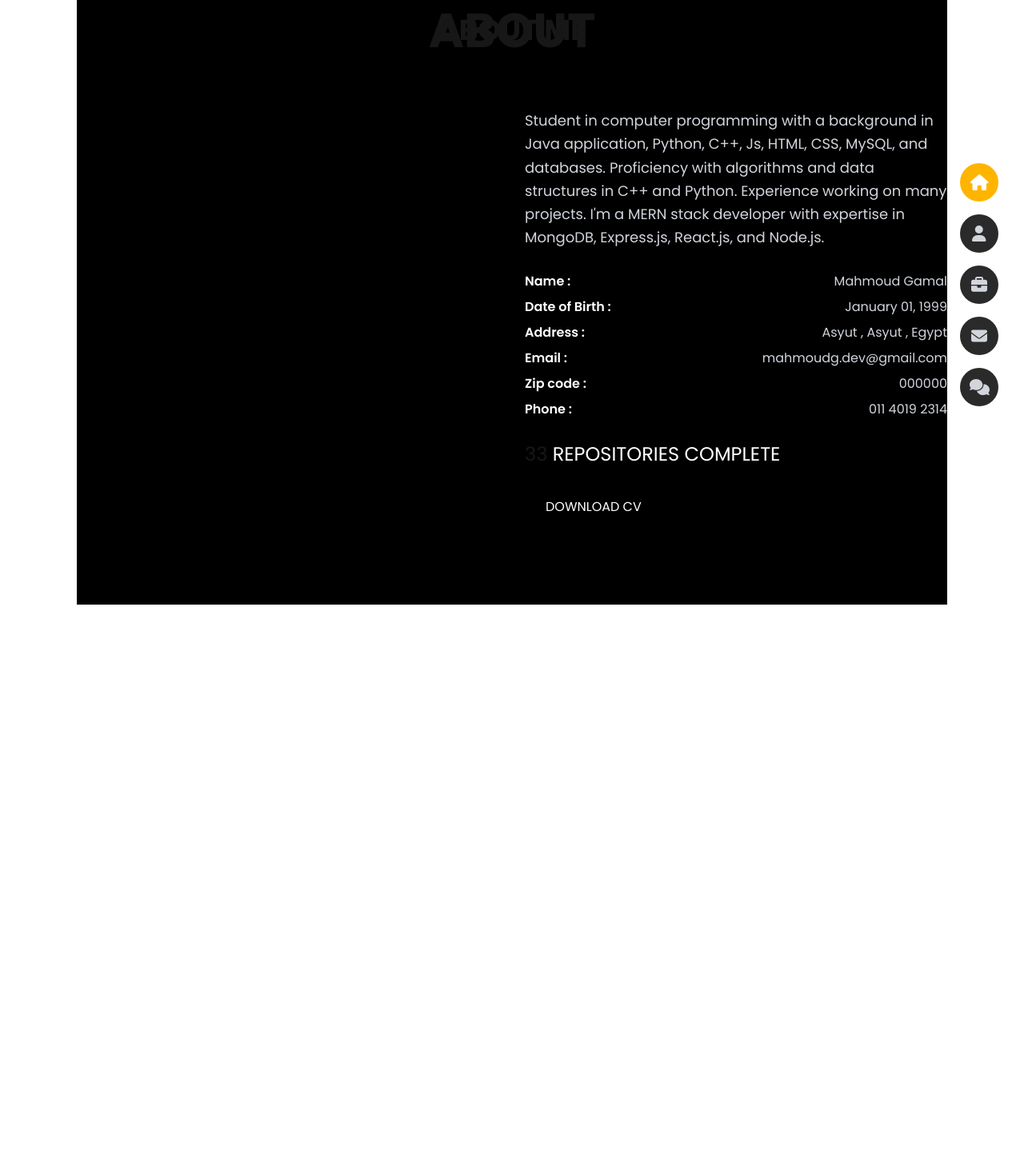
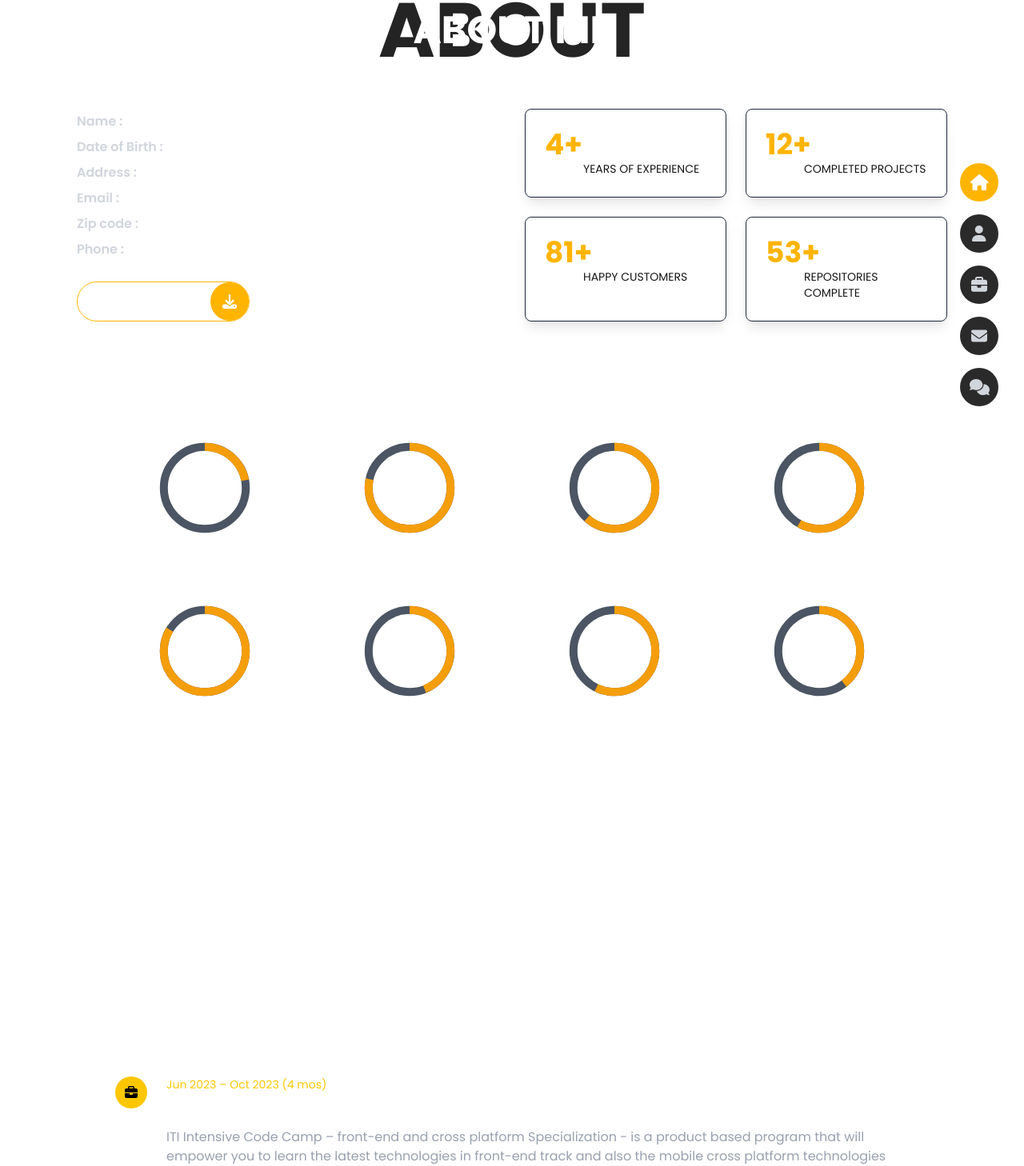
Before and after one commit to roone858/Mahmoud-Gamal---Portfolio, a Next.js app: page /about in a window 1280 px wide. Shown: the part 44-1502 px from the top of the page at 80% size. Before the commit the page ends 800 px from the top, so only its background shows below. Built offline with nearby package versions, Linux system fonts and the light colour scheme.

Commit message:
ABOUT BAGE LAYOUt and content

```diff
--- a/src/app/about/page.tsx
+++ b/src/app/about/page.tsx
@@ -3,6 +3,10 @@ import React from 'react'
 // import Image from 'next/image'
 // import profileImage from '@/assets/images/main.png'
 import Header from '@/components/Header'
+import Skills from '@/components/Skills';
+import ExperienceEducation from '@/components/ExperienceEducation';
+import { faDownload } from "@fortawesome/free-solid-svg-icons";
+import Button from '@/components/Button';
 
 interface AboutItem {
   label: string;
@@ -13,55 +17,65 @@ const About = () => {
   const aboutItems: AboutItem[] = [
     { label: 'Name', value: 'Mahmoud Gamal' },
     { label: 'Date of Birth', value: 'January 01, 1999' },
-    { label: 'Address', value: 'Asyut , Asyut , Egypt' },
+    { label: 'Address', value: ' Egypt' },
     { label: 'Email', value: 'mahmoudg.dev@gmail.com' },
     { label: 'Zip code', value: '000000' },
     { label: 'Phone', value: '011 4019 2314' },
   ]
 
   return (
-    <section className="py-8 pb-24 w-[85vw] mx-auto bg-black">
+    <section className="py-8 pb-24 w-[85vw] mx-auto">
       <Header title="about" subtitle="about me" />
 
       <div className="grid grid-cols-1 md:grid-cols-2 gap-8">
-        <div className="flex items-center justify-center">
-          {/* <Image
+     {/*   <div className="flex items-center justify-center">
+           <Image
             src={profileImage}
             alt="Profile"
             width={400}
             height={400}
             className="w-full max-w-xs rounded-full"
-          /> */}
-        </div>
+          />
+        </div>*/}
 
         <div>
-          <p className="text-gray-300 text-lg leading-relaxed mb-6">
-           {` Student in computer programming with a background in Java application, Python, C++,
-            Js, HTML, CSS, MySQL, and databases. Proficiency with algorithms and data structures
-            in C++ and Python. Experience working on many projects. I'm a MERN stack developer
-            with expertise in MongoDB, Express.js, React.js, and Node.js.`}
-          </p>
+
 
           <div className="w-full mb-6">
             <ul>
               {aboutItems.map((item, index) => (
                 <li key={index} className="flex justify-between py-1">
-                  <span className="text-white font-semibold">{item.label} : </span>
-                  <span className="text-gray-300">{item.value}</span>
+                  <span className="text-gray-300 font-semibold">{item.label} : </span>
+                  <span className="text-white ">{item.value}</span>
                 </li>
               ))}
             </ul>
           </div>
 
-          <h3 className="text-red text-2xl mb-6 uppercase font-poppins">
-            33 <span className="text-white">repositories complete</span>
-          </h3>
 
-          <a href="/cv.pdf" download className="uppercase rounded-full px-6 py-3 text-base bg-red text-white border-2 border-black font-poppins transition-all hover:-translate-y-1 hover:translate-x-1 inline-block">
-            download cv
-          </a>
+        <Button icon={faDownload} text="download cv" />
+        </div>
+        <div className="grid grid-cols-2 gap-6 text-left">
+          <div className="border border-gray-800 p-6 rounded-lg shadow-lg text-left">
+            <h3 className="text-4xl text-yellow font-bold">4+</h3>
+            <p className="text-sm text-left pl-12 uppercase">Years of Experience</p>
+          </div>
+          <div className="border border-gray-800 p-6 rounded-lg shadow-lg text-left">
+            <h3 className="text-4xl  text-yellow font-bold">12+</h3>
+            <p className="text-sm text-left pl-12 uppercase">Completed Projects</p>
+          </div>
+          <div className="border border-gray-800 p-6 rounded-lg shadow-lg text-left">
+            <h3 className="text-4xl text-yellow font-bold">81+</h3>
+            <p className="text-sm text-left pl-12 uppercase">Happy Customers</p>
+          </div>
+          <div className="border border-gray-800 p-6 rounded-lg shadow-lg text-left">
+            <h3 className="text-4xl text-yellow font-bold">53+</h3>
+            <p className="text-sm text-left pl-12 uppercase">repositories complete</p>
+          </div>
         </div>
       </div>
+      <Skills />
+      <ExperienceEducation />
     </section>
   )
 }
--- /dev/null
+++ b/src/components/Button.tsx
@@ -0,0 +1,29 @@
+"use client";
+import React from "react";
+import { FontAwesomeIcon } from "@fortawesome/react-fontawesome";
+import { motion } from "framer-motion";
+import { IconDefinition } from "@fortawesome/fontawesome-svg-core";
+
+const Button: React.FC<{ icon: IconDefinition; text: string }> = ({
+  icon,
+  text,
+}) => {
+  return (
+    <motion.a
+      href="/cv.pdf" // Replace with the path to your CV file
+      download
+      className="inline-flex items-center justify-between  border-1 border-yellow text-white  rounded-full font-semibold text-lg"
+      whileHover={{ backgroundColor: "#ffb400" }} // Scale up on hover
+      whileTap={{ backgroundColor: "#ffb400" }} // Scale down on click
+      transition={{ duration: 0.3, ease: "easeInOut" }}
+    >
+      <span className="px-6">{text}</span>
+      <div className=" flex items-center justify-center bg-yellow rounded-full text-white w-12 h-12" >
+
+      <FontAwesomeIcon icon={icon}/>
+      </div>
+    </motion.a>
+  );
+};
+
+export default Button;
--- /dev/null
+++ b/src/components/ExperienceEducation.tsx
@@ -0,0 +1,73 @@
+import React from "react";
+import { FontAwesomeIcon } from "@fortawesome/react-fontawesome";
+import {
+  faBriefcase,
+  faGraduationCap,
+} from "@fortawesome/free-solid-svg-icons";
+
+const ExperienceEducation: React.FC = () => {
+  const items = [
+     {
+          id: 1,
+          icon: faBriefcase,
+          title: 'Cross Platform mobile development and front-end, Information Technology Institute (ITI)',
+          date: 'Jun 2023 – Oct 2023 (4 mos)',
+          description: 'ITI Intensive Code Camp – front-end and cross platform Specialization - is a product based program that will empower you to learn the latest technologies in front-end track and also the mobile cross platform technologies and tools (React.js , Angular 2, Flutter development).'
+        },
+        {
+          id: 2,
+          icon: faGraduationCap,
+          title: 'Faculty of Education Assiut University, Assiut University',
+          date: 'Jun 2018 – Jul 2023',
+          description: 'good, Computer/Information Technology Administration and Management'
+        },
+        {
+          id: 3,
+          icon: faGraduationCap,
+          title: 'Udacity Web Development Professional TRACK 2022',
+          date: 'Oct 2022 – Present (2 mos)',
+          description: 'Working on server side REST APIs ,NODE JS , express , Agile mindset.'
+        },
+        {
+          id: 4,
+          icon: faBriefcase,
+          title: 'Front-end Developer, Information Technology Institute (ITI)',
+          date: 'Jun 2022 – Jul 2022 (2 mos)',
+          description: 'HTML/CSS development and managing the entire front-end using Bootstrap and JavaScript. Some experience with React and wireframing.'
+        },
+        {
+          id: 5,
+          icon: faGraduationCap,
+          title: 'Udacity Web Development Challenger TRACK 2022',
+          date: 'Aug 2022 – Sep 2022 (2 mos)',
+          description: 'Projects done: Created a website\'s dynamic homepage with mobile responsive interface. August 2022 | CXQWPEEP https://github.com/roone858/Main-Website'
+        }
+  ];
+
+  return (
+    <div className="min-h-screen text-white py-12 px-4 md:px-12">
+      <h1 className="text-4xl md:text-5xl font-bold text-center mb-12">
+        EXPERIENCE & EDUCATION
+      </h1>
+
+      <div className="max-w-7xl mx-auto">
+        {items.map((item, index) => (
+          <div key={index} className="flex items-start mb-12">
+            <div className="flex-shrink-0 mr-6">
+              <div className="w-10 h-10 bg-yellow-400 rounded-full flex items-center justify-center">
+                <FontAwesomeIcon icon={item.icon} className="text-black" />
+              </div>
+            </div>
+            <div>
+              <div className="text-yellow-400 text-sm mb-2">{item.date}</div>
+              <h3 className="text-xl font-semibold mb-2">{item.title}</h3>
+              <p className="text-gray-400">{item.description}</p>
+            </div>
+          </div>
+        ))}
+      </div>
+    </div>
+  );
+};
+
+export default ExperienceEducation;
--- a/src/components/Header.tsx
+++ b/src/components/Header.tsx
@@ -9,10 +9,10 @@ interface HeaderProps {
 const Header: React.FC<HeaderProps> = ({ title, subtitle }) => {
   return (
     <div className="relative w-full h-25 mb-12">
-      <h2 className="absolute text-6xl uppercase text-center text-nero font-poppins font-black left-1/2 top-1/2 -translate-x-1/2 -translate-y-1/2">
+      <h2 className="absolute text-8xl text-[#252424]  uppercase text-center text-nero font-poppins font-black left-1/2 top-1/2 -translate-x-1/2 -translate-y-1/2">
         {title}
       </h2>
-      <h1 className="relative text-4xl text-center uppercase font-black font-poppins left-1/2 top-1/2 -translate-x-1/2 -translate-y-1/2 z-10">
+      <h1 className="relative text-5xl text-center text-white uppercase font-black font-poppins left-1/2 top-1/2 -translate-x-1/2 -translate-y-1/2 z-10">
         {subtitle}
       </h1>
     </div>
--- /dev/null
+++ b/src/components/Skills.tsx
@@ -0,0 +1,56 @@
+import React from 'react';
+
+
+const Skills: React.FC = () => {
+  const skills = [
+    { name: 'HTML', percentage: 25 },
+    { name: 'JAVASCRIPT', percentage: 89 },
+    { name: 'CSS', percentage: 70 },
+    { name: 'PHP', percentage: 66 },
+    { name: 'WORDPRESS', percentage: 95 },
+    { name: 'JQUERY', percentage: 50 },
+    { name: 'ANGULAR', percentage: 65 },
+    { name: 'REACT', percentage: 45 },
+  ];
+
+  return (
+    <div className="min-h-screen text-white py-12 px-4 md:px-12">
+      <h1 className="text-4xl md:text-5xl font-bold text-center mb-12">MY SKILLS</h1>
+
+      <div className="max-w-7xl mx-auto grid grid-cols-1 sm:grid-cols-2 lg:grid-cols-4 gap-8">
+        {skills.map((skill, index) => (
+          <div key={index} className="text-center">
+            <div className="relative w-32 h-32 mx-auto">
+              <svg className="w-full h-full transform -rotate-90">
+                <circle
+                  cx="50%"
+                  cy="50%"
+                  r="40%"
+                  fill="none"
+                  stroke="#4B5563"
+                  strokeWidth="10"
+                />
+                <circle
+                  cx="50%"
+                  cy="50%"
+                  r="40%"
+                  fill="none"
+                  stroke="#F59E0B"
+                  strokeWidth="10"
+                  strokeDasharray={283} // Circumference of circle (2 * π * r)
+                  strokeDashoffset={283 - (283 * skill.percentage) / 100}
+                />
+              </svg>
+              <div className="absolute inset-0 flex items-center justify-center">
+                <span className="text-xl font-semibold">{skill.percentage}%</span>
+              </div>
+            </div>
+            <p className="mt-4 text-lg uppercase">{skill.name}</p>
+          </div>
+        ))}
+      </div>
+    </div>
+  );
+};
+
+export default Skills;
```
